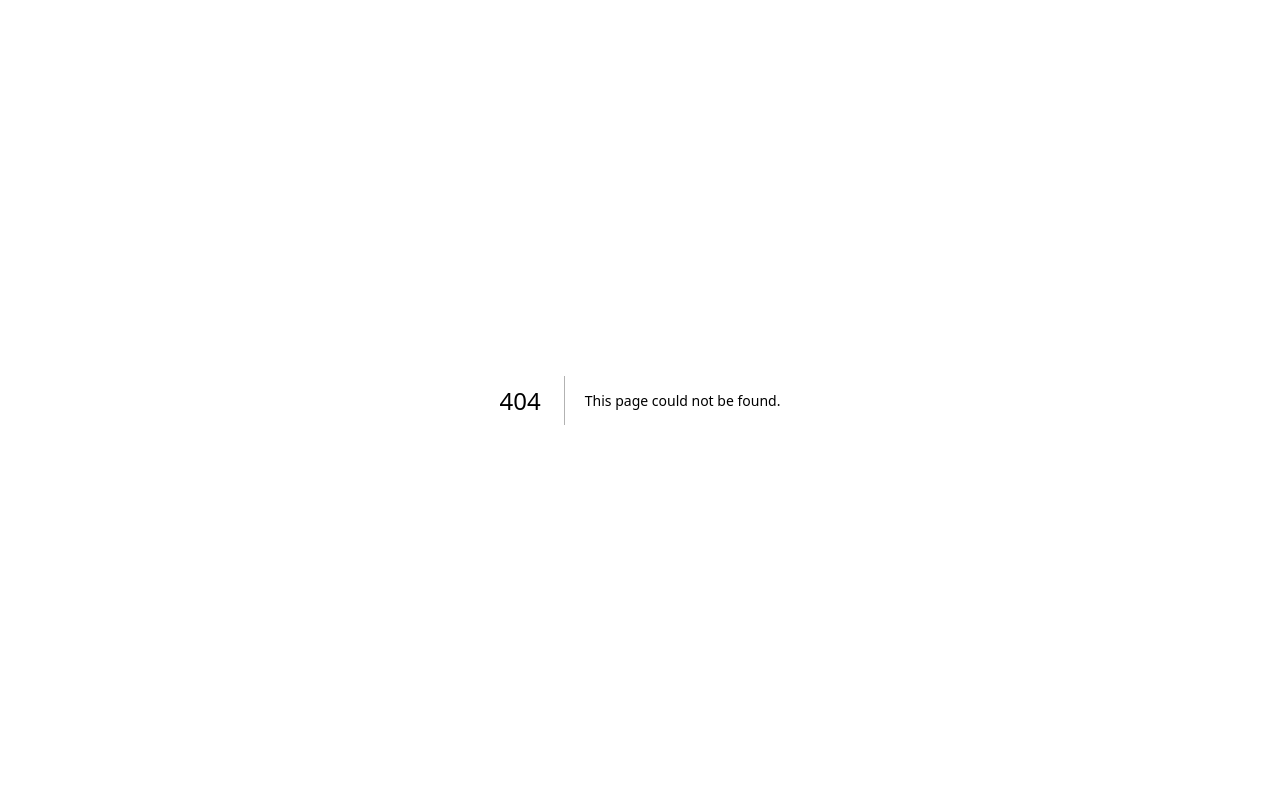
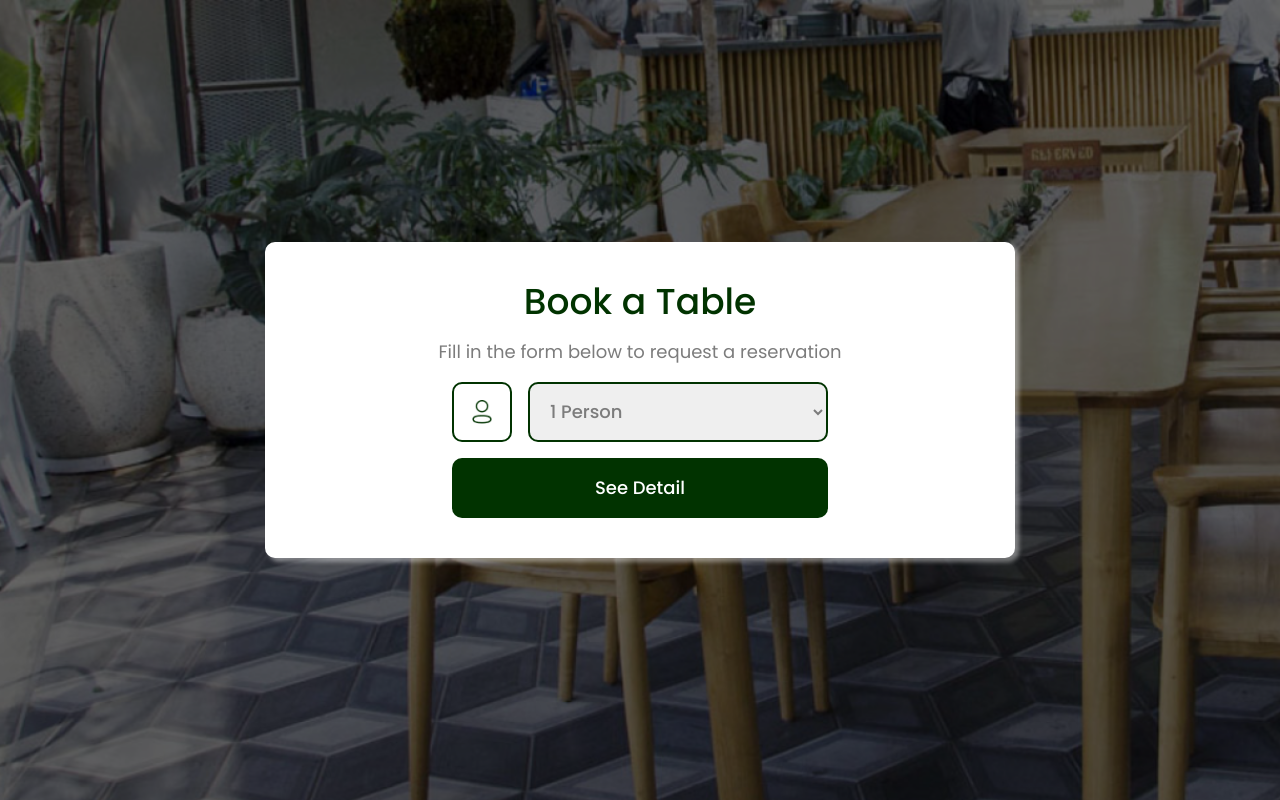
Before and after one commit to darrellrahan/jardincafe, a Next.js app: page /booking in a window 1280 px wide. Before the commit this address had no page. Built offline with nearby package versions, Linux system fonts and the light colour scheme.

Commit message:
booking init

```diff
--- /dev/null
+++ b/app/booking/page.tsx
@@ -0,0 +1,12 @@
+import React from "react";
+import Booking from "../components/Booking";
+
+function page() {
+  return (
+    <main>
+      <Booking />
+    </main>
+  );
+}
+
+export default page;
--- /dev/null
+++ b/app/components/Booking.tsx
@@ -0,0 +1,45 @@
+import React from "react";
+
+function Booking() {
+  return (
+    <section id="booking">
+      <div className="h-screen bg-[url('/images/booking/bg.png')] bg-no-repeat bg-cover relative flex items-center">
+        <div className="absolute inset-0 bg-black/60" />
+        <div className="shadow-[4px_4px_4px_rgba(255,255,255,0.4)] w-[46.875rem] bg-white rounded-[0.625rem] py-10 mx-auto z-10 flex flex-col items-center gap-4 text-center">
+          <h1 className="text-[#013300] text-4xl font-medium">Book a Table</h1>
+          <p className="text-[#7c7c7c] text-lg">
+            Fill in the form below to request a reservation
+          </p>
+          <div className="grid grid-cols-1 gap-4">
+            <div className="flex gap-4">
+              <div className="w-[3.75rem] h-[3.75rem] border-2 border-[#013300] rounded-[0.625rem] flex items-center justify-center">
+                <img
+                  src="/images/booking/profile.png"
+                  alt="profile"
+                  width={20}
+                  height={20}
+                />
+              </div>
+              <select className="w-[18.75rem] h-[3.75rem] border-2 border-[#013300] rounded-[0.625rem] flex items-center px-4 font-medium text-lg text-[#7c7c7c]">
+                <option className="hover:bg-[#013300]" value="1">
+                  1 Person
+                </option>
+                <option className="hover:bg-[#013300]" value="2">
+                  2 Person
+                </option>
+                <option className="hover:bg-[#013300]" value="3">
+                  3 Person
+                </option>
+              </select>
+            </div>
+            <button className="text-lg font-medium h-[3.75rem] bg-[#013300] rounded-[0.625rem] text-white">
+              See Detail
+            </button>
+          </div>
+        </div>
+      </div>
+    </section>
+  );
+}
+
+export default Booking;
```
Also changed, not shown: public/images/booking/bg.png (added), public/images/booking/profile.png (added).
